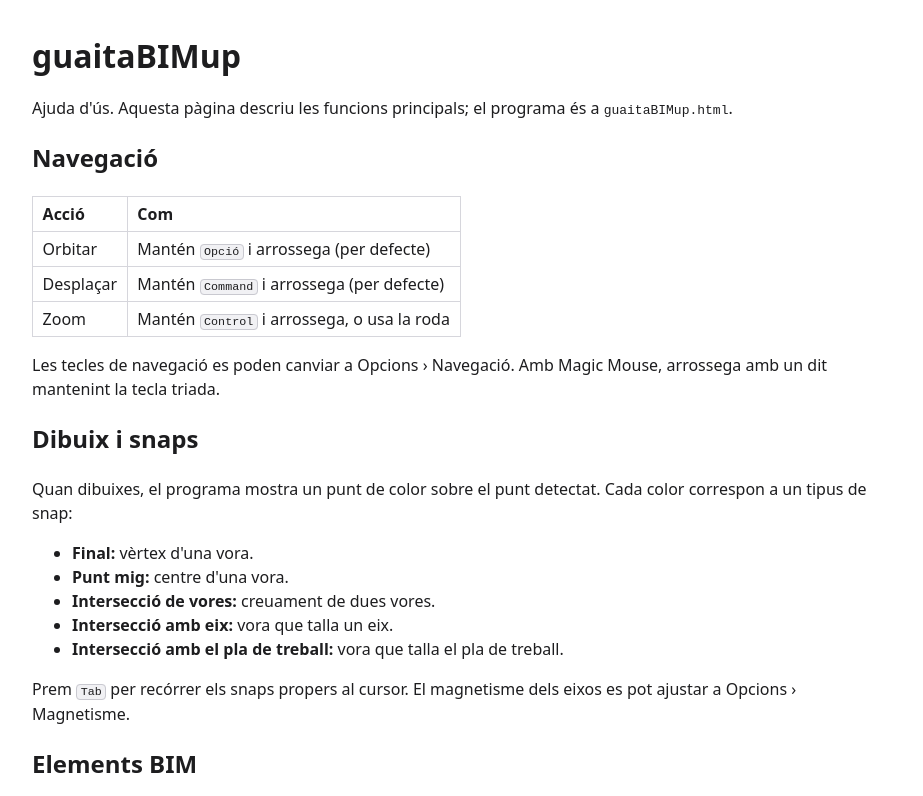
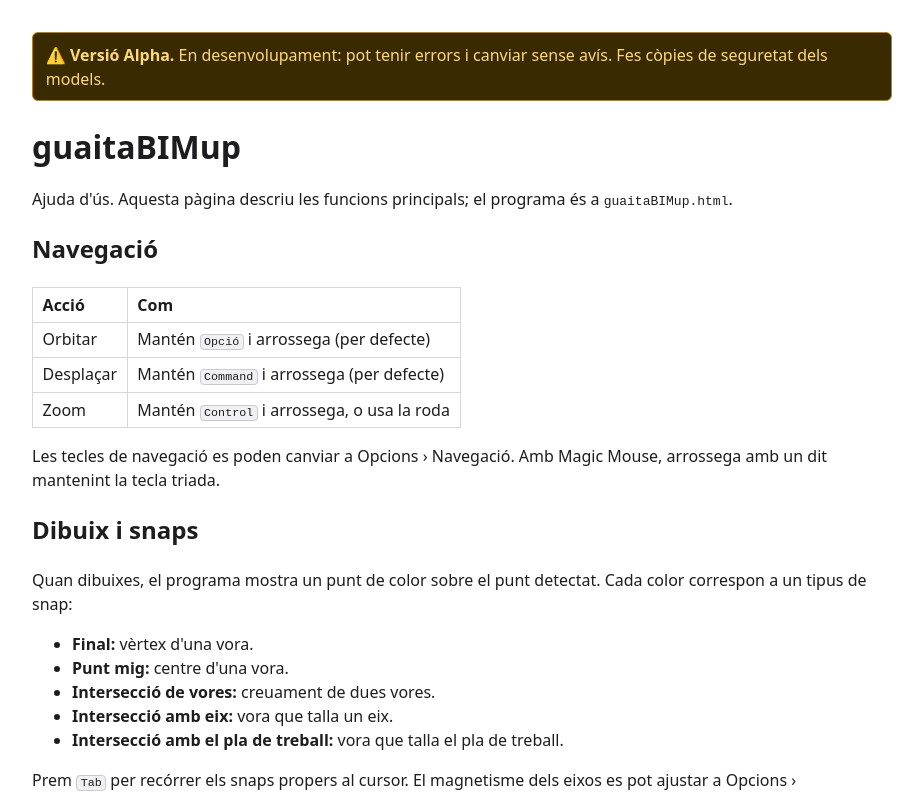
Before and after one commit to subi2/guaitaBIMup, a website: page pagescat/HLP_guaitaBIMup-ajuda.html in a window 1280 px wide. Shown: the top 796 px of the page, without its empty margins (178-1101 px from the left). Drawn offline with Linux system fonts and the light colour scheme.

Commit message:
Repo: avís de versió Alpha i neteja de dist/
Co-Authored-By: Claude Haiku 5.5 <noreply@anthropic.com>
Claude-Session: https://claude.ai/code/session_012Ew8qnWignXzmEh4bknbpM

```diff
--- a/pagescat/HLP_guaitaBIMup-ajuda.html
+++ b/pagescat/HLP_guaitaBIMup-ajuda.html
@@ -13,6 +13,7 @@ footer { margin-top: 2rem; font-size: .85rem; color: #666; }
 </style>
 </head>
 <body>
+<p style="background:#3a2a00;color:#ffd978;border:1px solid #b38600;padding:.6rem .8rem;border-radius:6px"><strong>⚠️ Versió Alpha.</strong> En desenvolupament: pot tenir errors i canviar sense avís. Fes còpies de seguretat dels models.</p>
 <h1>guaitaBIMup</h1>
 <p>Ajuda d'ús. Aquesta pàgina descriu les funcions principals; el programa és a <code>guaitaBIMup.html</code>.</p>
 
```
Also changed, not shown: README.md, dist/icon-source.svg (deleted).
